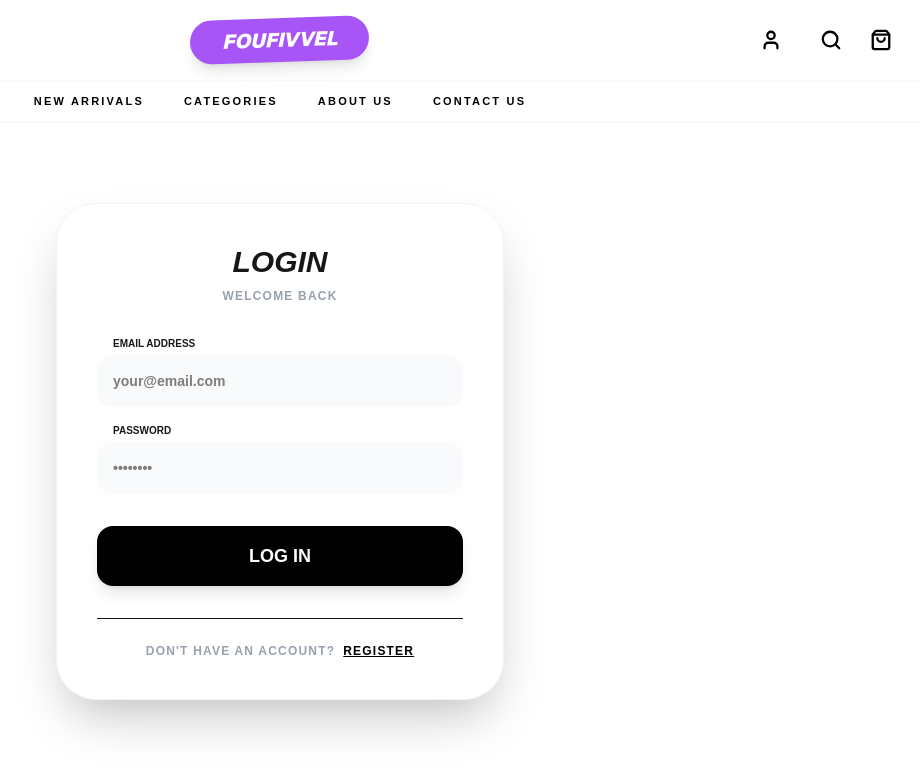
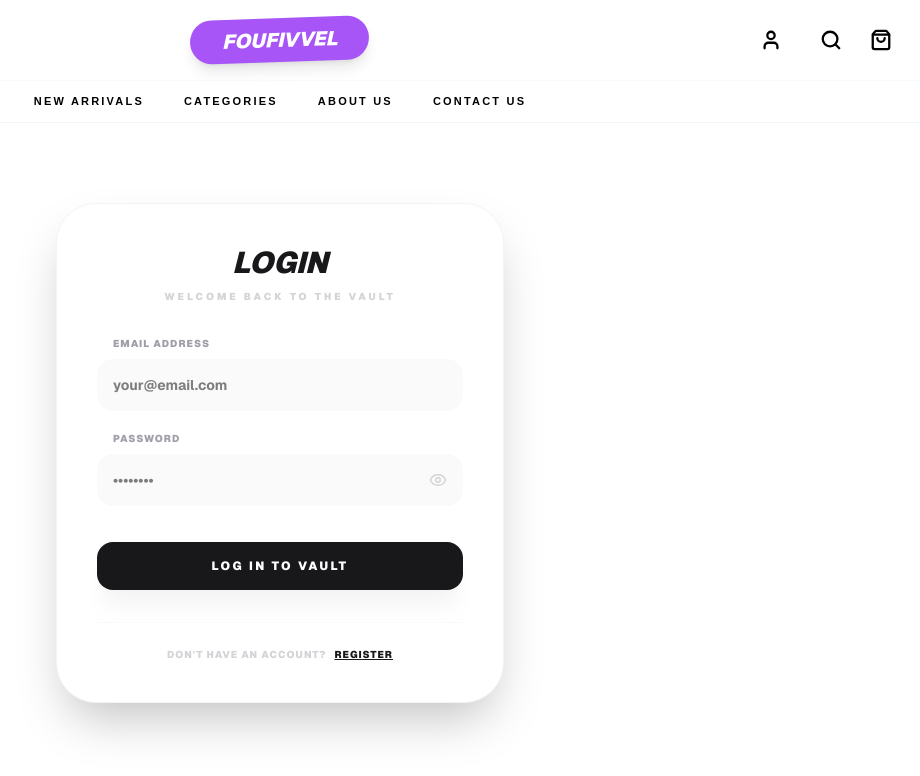
Before and after one commit to 6710110302-faris/project-ayoo, a Next.js app: page /login in a window 1280 px wide. Shown: the top 776 px of the page, without its empty margins (360-1280 px from the left). Built offline with nearby package versions, Linux system fonts and the light colour scheme; no server answers.

Commit message:
update login page

```diff
--- a/app/login/page.tsx
+++ b/app/login/page.tsx
@@ -3,10 +3,12 @@ import { useState } from 'react'
 import { supabase } from '../lib/supabase'
 import { useRouter } from 'next/navigation'
 import Link from 'next/link'
+import { Eye, EyeOff } from 'lucide-react' // นำเข้าไอคอนดวงตา
 
 export default function LoginPage() {
   const [email, setEmail] = useState('')
   const [password, setPassword] = useState('')
+  const [showPassword, setShowPassword] = useState(false) // สถานะโชว์/ซ่อนรหัส
   const [loading, setLoading] = useState(false)
   const router = useRouter()
 
@@ -15,7 +17,6 @@ export default function LoginPage() {
     setLoading(true)
 
     try {
-      // สั่ง Login พร้อมบันทึก Session ลงในเครื่องอัตโนมัติ
       const { data, error } = await supabase.auth.signInWithPassword({
         email,
         password,
@@ -24,7 +25,6 @@ export default function LoginPage() {
       if (error) throw error
 
       if (data.user) {
-        // เมื่อ Login สำเร็จ พากลับหน้าหลัก และ Refresh เพื่อให้ Navbar อัปเดตปุ่ม SELL
         router.push('/')
         router.refresh()
       }
@@ -36,46 +36,56 @@ export default function LoginPage() {
   }
 
   return (
-    <div className="max-w-md mx-auto mt-20 p-10 bg-white border border-gray-100 rounded-[40px] shadow-2xl">
-      <h1 className="text-3xl font-black mb-2 uppercase italic text-center">Login</h1>
-      <p className="text-center text-gray-400 text-xs font-bold mb-8 tracking-widest">WELCOME BACK</p>
+    <div className="max-w-md mx-auto mt-20 p-10 bg-white border border-gray-100 rounded-[40px] shadow-2xl font-sans">
+      <h1 className="text-3xl font-black mb-2 uppercase italic text-center text-zinc-900 leading-tight">Login</h1>
+      <p className="text-center text-zinc-300 text-[10px] font-black mb-8 tracking-[0.3em]">WELCOME BACK TO THE VAULT</p>
 
-      <form onSubmit={handleLogin} className="space-y-4">
+      <form onSubmit={handleLogin} className="space-y-5">
         <div>
-          <label className="text-[10px] font-black ml-4 mb-1 block">EMAIL ADDRESS</label>
+          <label className="text-[10px] font-black ml-4 mb-2 block text-zinc-400 tracking-widest uppercase">Email Address</label>
           <input
             type="email"
             placeholder="your@email.com"
-            className="w-full p-4 bg-gray-50 border-none rounded-2xl font-bold text-sm focus:ring-2 focus:ring-purple-500 outline-none text-black"
+            className="w-full p-4 bg-zinc-50 border-none rounded-2xl font-bold text-sm focus:ring-2 focus:ring-black outline-none text-black transition-all"
             onChange={(e) => setEmail(e.target.value)}
             required
           />
         </div>
 
         <div>
-          <label className="text-[10px] font-black ml-4 mb-1 block">PASSWORD</label>
-          <input
-            type="password"
-            placeholder="••••••••"
-            className="w-full p-4 bg-gray-50 border-none rounded-2xl font-bold text-sm focus:ring-2 focus:ring-purple-500 outline-none text-black"
-            onChange={(e) => setPassword(e.target.value)}
-            required
-          />
+          <label className="text-[10px] font-black ml-4 mb-2 block text-zinc-400 tracking-widest uppercase">Password</label>
+          <div className="relative group">
+            <input
+              type={showPassword ? "text" : "password"} // เปลี่ยน Type ตามสถานะ
+              placeholder="••••••••"
+              className="w-full p-4 bg-zinc-50 border-none rounded-2xl font-bold text-sm focus:ring-2 focus:ring-black outline-none text-black transition-all"
+              onChange={(e) => setPassword(e.target.value)}
+              required
+            />
+            {/* ปุ่มดวงตาขวามือ */}
+            <button
+              type="button"
+              onClick={() => setShowPassword(!showPassword)}
+              className="absolute right-4 top-1/2 -translate-y-1/2 text-zinc-300 hover:text-black transition-colors"
+            >
+              {showPassword ? <EyeOff size={18} /> : <Eye size={18} />}
+            </button>
+          </div>
         </div>
 
         <button
           type="submit"
           disabled={loading}
-          className="w-full bg-black text-white py-4 rounded-2xl font-black text-lg hover:bg-gray-800 transition-all active:scale-95 shadow-lg mt-4"
+          className="w-full bg-zinc-900 text-white py-4 rounded-2xl font-black text-xs tracking-[0.2em] uppercase hover:bg-black transition-all active:scale-95 shadow-xl shadow-zinc-100 mt-4"
         >
-          {loading ? 'LOGGING IN...' : 'LOG IN'}
+          {loading ? 'AUTHENTICATING...' : 'LOG IN TO VAULT'}
         </button>
       </form>
 
-      <div className="mt-8 text-center border-t pt-6">
-        <p className="text-xs font-bold text-gray-400 uppercase tracking-widest">
+      <div className="mt-8 text-center border-t border-zinc-50 pt-6">
+        <p className="text-[10px] font-black text-zinc-300 uppercase tracking-widest">
           Don't have an account?
-          <Link href="/register" className="text-black underline ml-2 hover:text-purple-600">Register</Link>
+          <Link href="/register" className="text-zinc-900 underline ml-2 hover:text-black">Register</Link>
         </p>
       </div>
     </div>
```
